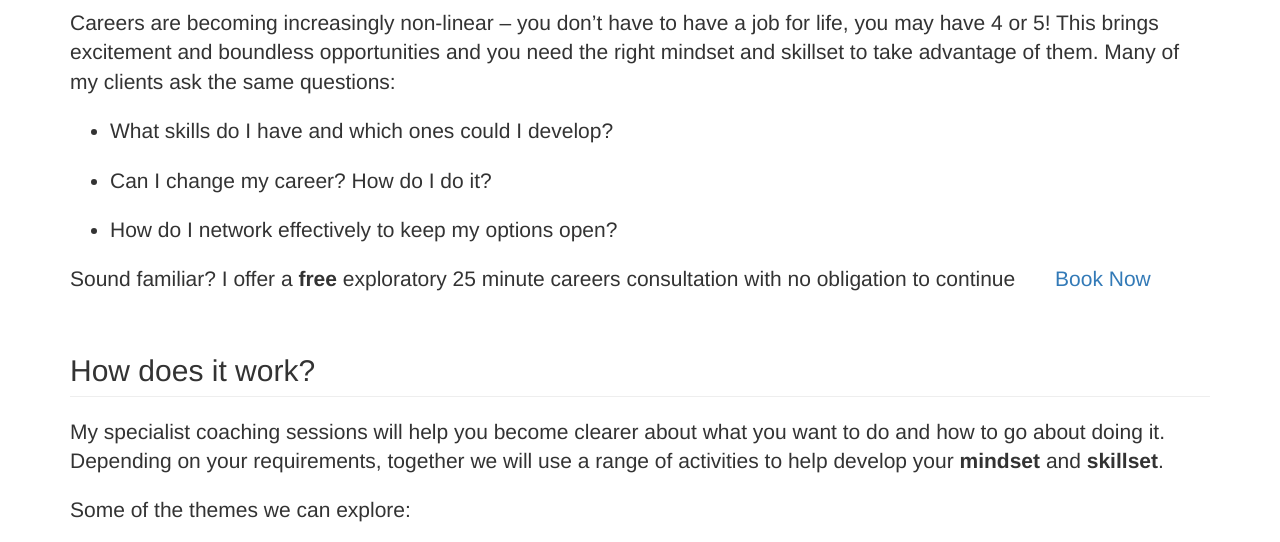
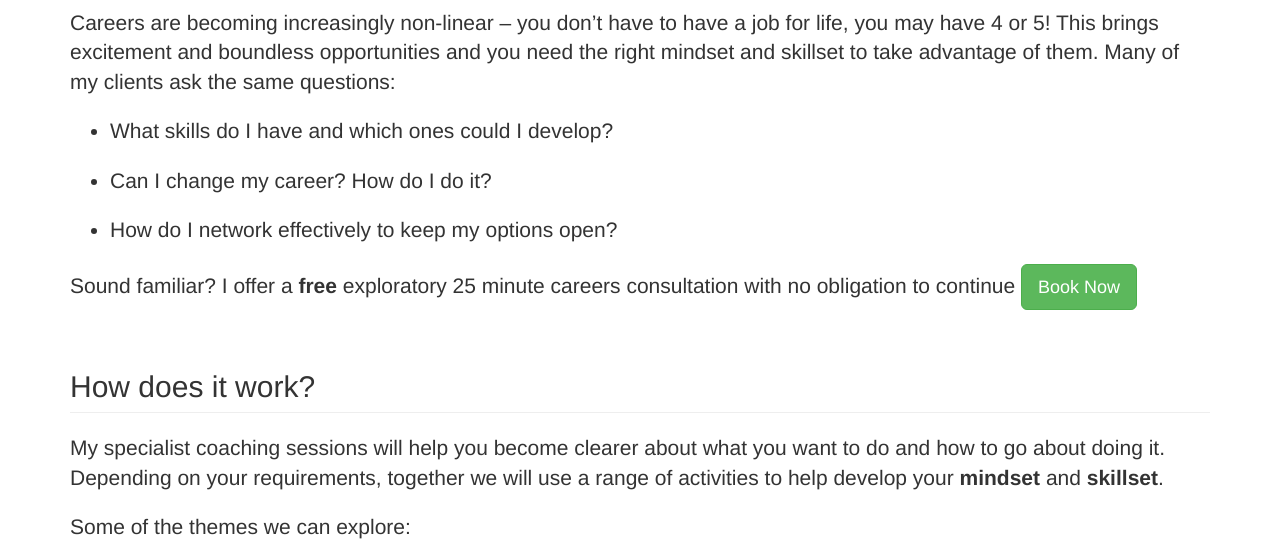
Before and after one commit to greenreveller/greenreveller.github.io, a plain HTML site: page index.html in a window 1280 px wide. Shown: the part 525-1067 px from the top of the page. Drawn offline with nearby package versions, Linux system fonts and the light colour scheme; a script that the page names is missing.

Commit message:
Add green button

```diff
--- a/index.html
+++ b/index.html
@@ -33,7 +33,7 @@
             <li class="lead">Can I change my career? How do I do it?</li>
             <li class="lead">How do I network effectively to keep my options open?</li>
           </ul>
-          <p class="lead"> Sound familiar? I offer a <strong>free</strong> exploratory 25 minute careers consultation with no obligation to continue <a class="btn btn-link btn-lg" href="#" role="button"><a href="mailto:andrea.sv.cox@gmail.com">Book Now</a></p>
+          <p class="lead"> Sound familiar? I offer a <strong>free</strong> exploratory 25 minute careers consultation with no obligation to continue <a class="btn btn-success btn-lg" href="mailto:andrea.sv.cox+careers@gmail.com?subject=Free careers consultation"role="button">Book Now</a></p>
         </div>
       </div>
     </div>
```
